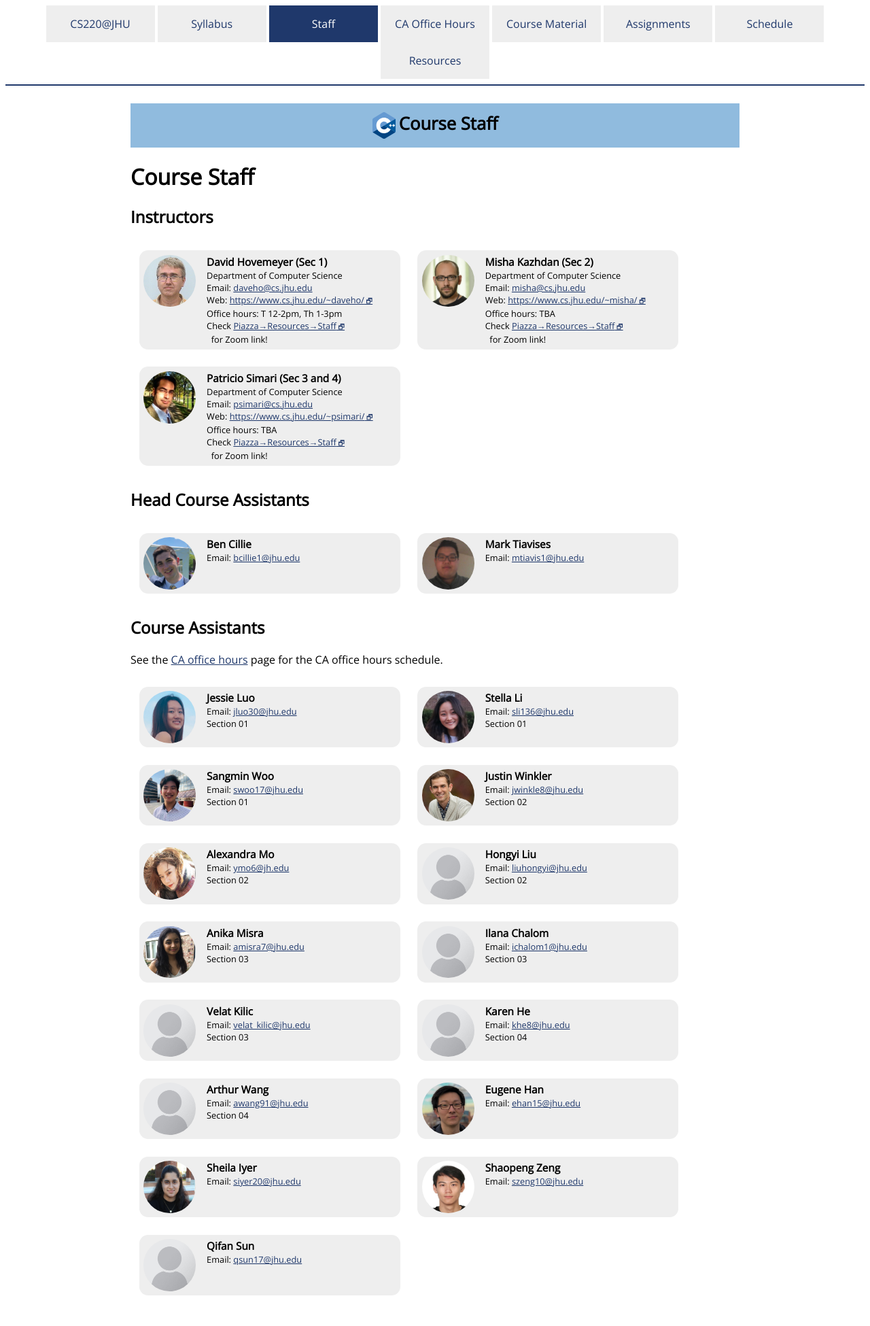
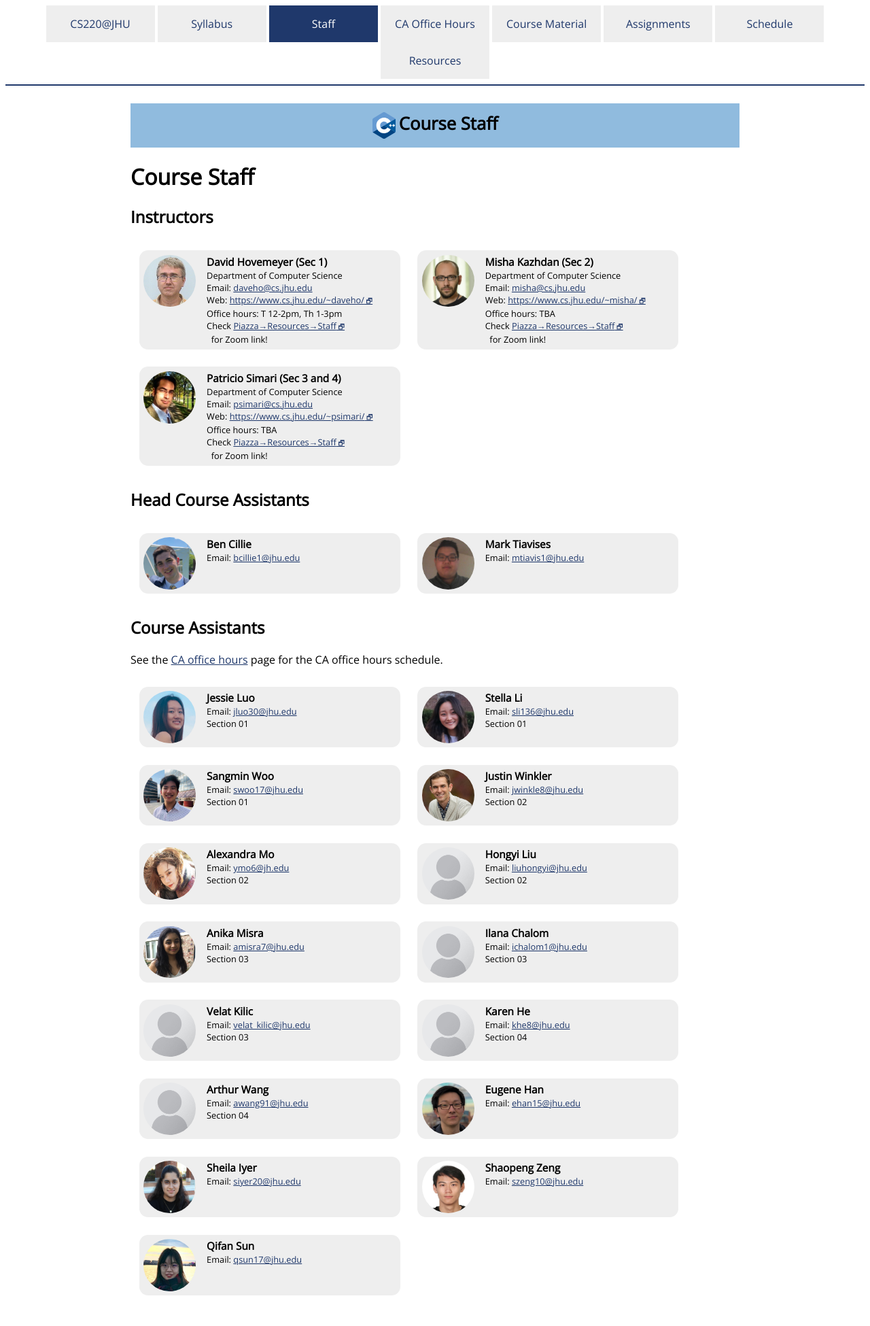
Before and after one commit to jhu-ip/cs220-s22, a Jekyll site: the page built from staff.md, in a window 1280 px wide. Shown: the whole page at 68% size. Built offline with Jekyll 4.4.1, drawn with Linux system fonts in a browser that asks for light colours; some web fonts are replaced.

Commit message:
one more staff picture

```diff
--- a/staff.md
+++ b/staff.md
@@ -214,7 +214,7 @@ See the [CA office hours](officehours.html) page for the CA office hours schedul
 </div>
 
 <div class="card">
-  <img alt="Qifan photo" src="{{site.baseurl}}/img/staffpix/placeholder.jpg">
+  <img alt="Qifan photo" src="{{site.baseurl}}/img/staffpix/qifan.jpg">
   <div class="details">
    <span class="name_and_role">Qifan Sun</span><br>
    Email: <a href="mailto:qsun17@jhu.edu">qsun17@jhu.edu</a><br>
```
Also changed, not shown: img/staffpix/qifan.jpg (added).
